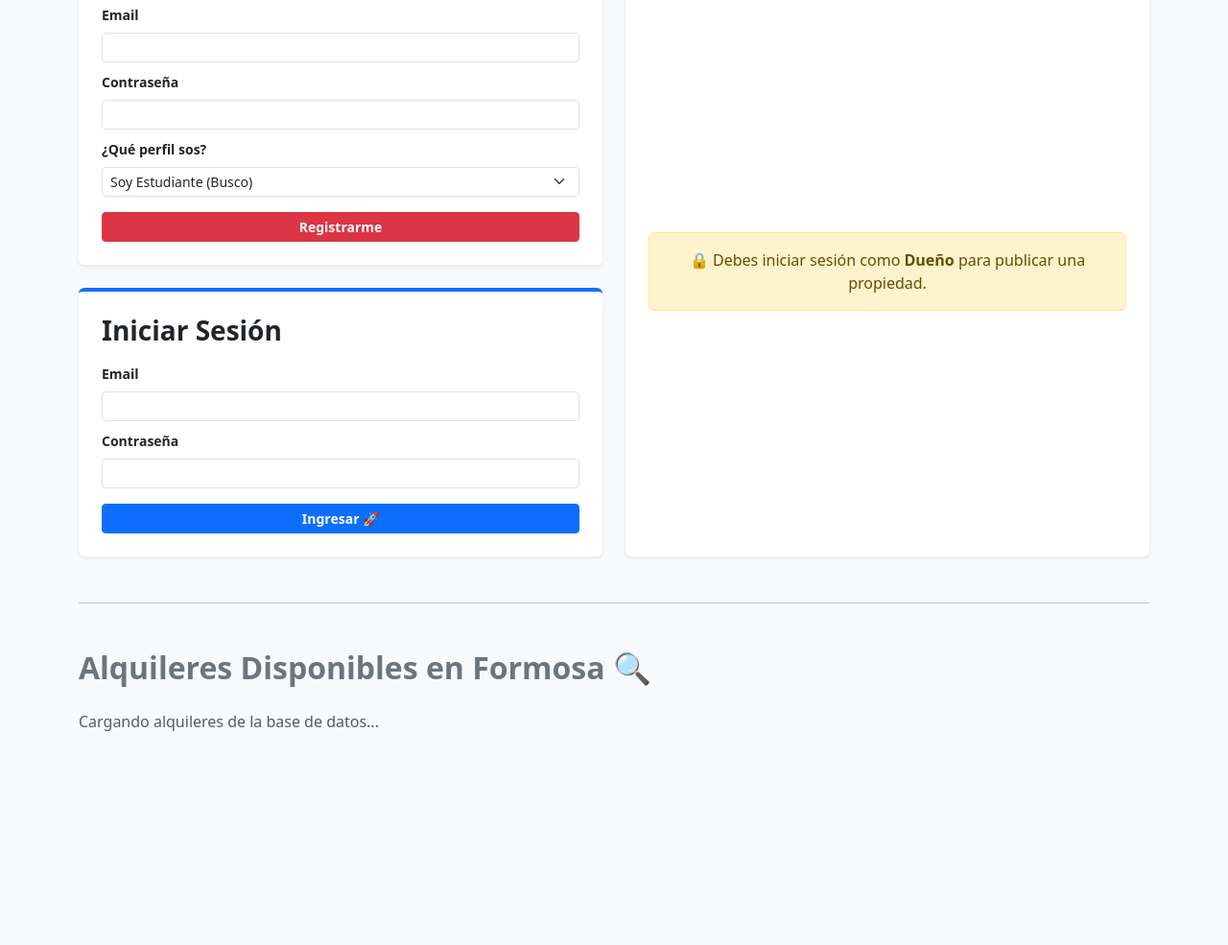
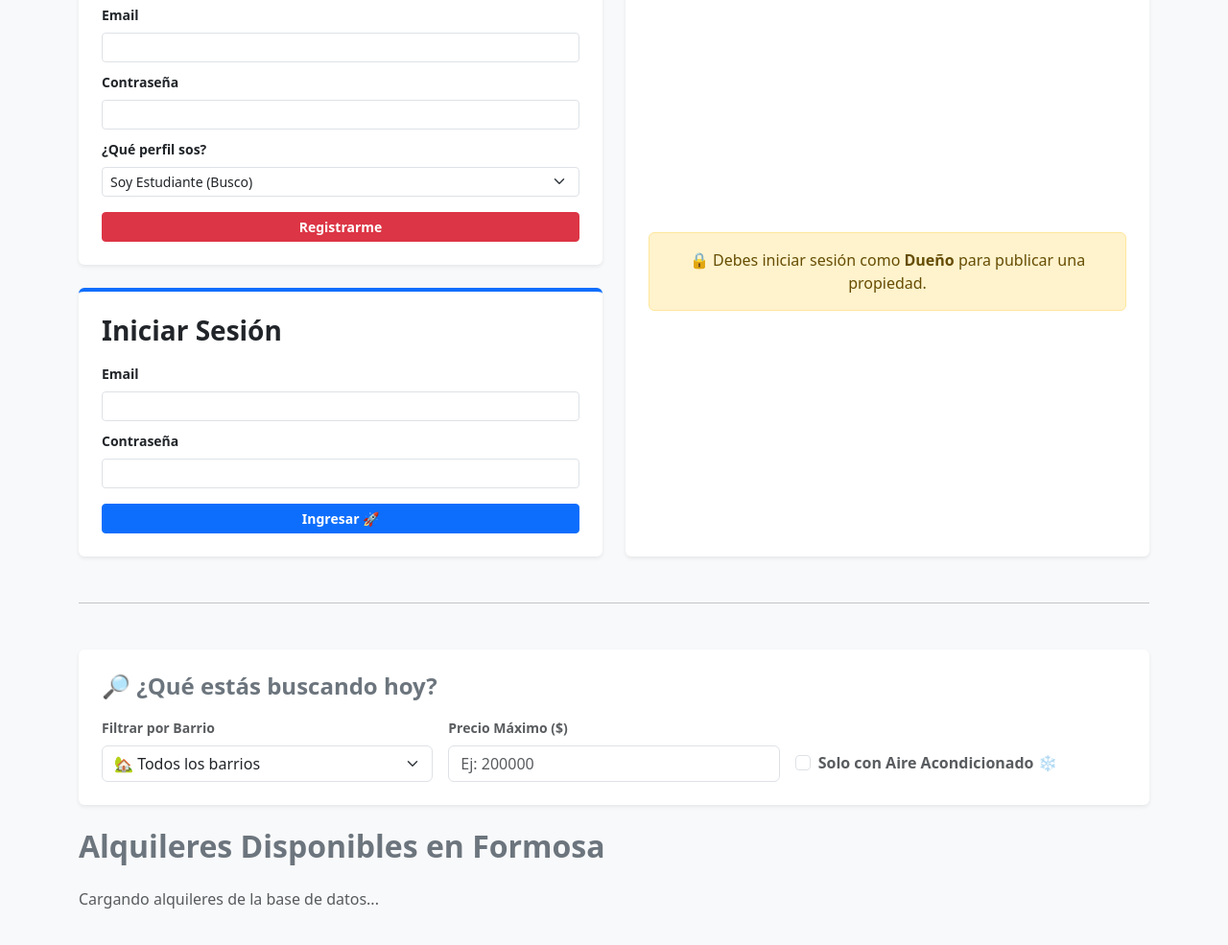
Before and after one commit to Ale-ipf/fsa-alquileres-backend, a website: page public/index.html in a window 1280 px wide. Shown: the part 195-1180 px from the top of the page at 96% size. Before the commit the page ends 1023 px from the top, so only its background shows below. Drawn offline with nearby package versions, Linux system fonts and the light colour scheme; no server answers.

Commit message:
Implementado sistema de filtros dinámicos en tiempo real por barrio, precio y aire ❄️🔎

```diff
--- a/public/index.html
+++ b/public/index.html
@@ -176,8 +176,58 @@
 
       <hr class="my-5" />
 
+      <div class="card shadow-sm border-0 p-4 mb-4 bg-white">
+        <h4 class="fw-bold text-secondary mb-3">🔎 ¿Qué estás buscando hoy?</h4>
+        <div class="row g-3">
+          <div class="col-md-4">
+            <label class="form-label small fw-semibold text-muted"
+              >Filtrar por Barrio</label
+            >
+            <select
+              id="filtro-barrio"
+              class="form-select"
+              onchange="aplicarFiltros()"
+            >
+              <option value="Todos">🏡 Todos los barrios</option>
+              <option value="Centro">Centro</option>
+              <option value="San Miguel">San Miguel</option>
+              <option value="Guadalupe">Guadalupe</option>
+              <option value="UNaF">Cerca de la UNaF</option>
+            </select>
+          </div>
+          <div class="col-md-4">
+            <label class="form-label small fw-semibold text-muted"
+              >Precio Máximo ($)</label
+            >
+            <input
+              type="number"
+              id="filtro-precio"
+              class="form-control"
+              placeholder="Ej: 200000"
+              oninput="aplicarFiltros()"
+            />
+          </div>
+          <div class="col-md-4 d-flex align-items-end">
+            <div class="form-check mb-2">
+              <input
+                type="checkbox"
+                id="filtro-aire"
+                class="form-check-input"
+                onchange="aplicarFiltros()"
+              />
+              <label
+                class="form-check-label fw-semibold text-muted"
+                for="filtro-aire"
+              >
+                Solo con Aire Acondicionado ❄️
+              </label>
+            </div>
+          </div>
+        </div>
+      </div>
+
       <h2 class="mb-4 fw-bold text-secondary">
-        Alquileres Disponibles en Formosa 🔍
+        Alquileres Disponibles en Formosa
       </h2>
       <div id="contenedor-alquileres" class="row g-4">
         <p class="text-muted">Cargando alquileres de la base de datos...</p>
@@ -191,7 +241,10 @@
     ></script>
 
     <script>
-      // 1. Verificar el estado de la sesión apenas entramos
+      // 🔥 NUEVA VARIABLE GLOBAL: Guardamos la lista cruda que viene del backend
+      let todosLosAlquileres = [];
+
+      // 1. Verificar el estado de la sesión (Igual que antes)
       async function verificarSesion() {
         try {
           const res = await fetch("/quien-soy");
@@ -207,25 +260,20 @@
           );
 
           if (info.logueado) {
-            // Ocultamos los formularios de registro/login
             columnaAuth.classList.add("d-none");
-
-            // Mostramos la barra de bienvenida
             barraUsuario.classList.remove("d-none");
             barraUsuario.classList.add("d-flex");
             textoBienvenida.innerText = `¡Hola, ${info.usuario.email} (${info.usuario.rol.toUpperCase()})! 👋`;
 
-            // Si es dueño, le habilitamos el formulario de publicación
             if (info.usuario.rol === "dueno") {
               cartelBloqueo.classList.add("d-none");
               formPublicar.classList.remove("d-none");
               emailSesionPublicar.innerText = info.usuario.email;
             } else {
               cartelBloqueo.innerHTML =
-                "ℹ️ Estás logueado como <strong>Estudiante</strong>. Podés ver las ofertas abajo, pero solo los dueños pueden publicar.";
+                "ℹ️ Estás logueado como <strong>Estudiante</strong>. Podés usar los filtros abajo para buscar tu depto ideal.";
             }
           } else {
-            // Si no está logueado, nos aseguramos de que vea los formularios de acceso
             columnaAuth.classList.remove("d-none");
             barraUsuario.classList.add("d-none");
           }
@@ -234,21 +282,57 @@
         }
       }
 
-      // 2. Cargar las tarjetas de alquileres (Igual que antes)
-      async function cargarAlquileres() {
+      // 2. Traer los alquileres del backend una sola vez al cargar la página
+      async function obtenerAlquileres() {
         try {
           const respuesta = await fetch("/alquileres");
-          const listaAlquileres = await respuesta.json();
+          todosLosAlquileres = await respuesta.json(); // Los guardamos en nuestra lista global
+          dibujarTarjetas(todosLosAlquileres); // Dibujamos todos al principio
+        } catch (error) {
+          console.error("Error al cargar alquileres:", error);
+        }
+      }
+
+      // 🔥 NUEVA FUNCIÓN: Filtra el array global y vuelve a dibujar la pantalla
+      function aplicarFiltros() {
+        const barrioSeleccionado =
+          document.getElementById("filtro-barrio").value;
+        const precioMaximo = document.getElementById("filtro-precio").value;
+        const soloConAire = document.getElementById("filtro-aire").checked;
+
+        // Usamos la magia de .filter() de JavaScript
+        const alquileresFiltrados = todosLosAlquileres.filter((alquiler) => {
+          // Filtro 1: Barrio
+          const cumpleBarrio =
+            barrioSeleccionado === "Todos" ||
+            alquiler.barrio === barrioSeleccionado;
+
+          // Filtro 2: Precio
+          const cumplePrecio =
+            !precioMaximo || alquiler.precio <= Number(precioMaximo);
+
+          // Filtro 3: Aire
+          const cumpleAire = !soloConAire || alquiler.tieneAire === true;
+
+          // Solo si cumple las 3 condiciones, el alquiler pasa el filtro
+          return cumpleBarrio && cumplePrecio && cumpleAire;
+        });
+
+        dibujarTarjetas(alquileresFiltrados); // Redibujamos la pantalla con el resultado
+      }
+
+      // FUNCIÓN AUXILIAR: Se encarga exclusivamente de meter las cards en el HTML
+      function dibujarTarjetas(lista) {
         const contenedor = document.getElementById("contenedor-alquileres");
         contenedor.innerHTML = "";
 
-          if (listaAlquileres.length === 0) {
+        if (lista.length === 0) {
           contenedor.innerHTML =
-              '<div class="col-12"><p class="alert alert-warning">No hay alquileres cargados todavía, Rey.</p></div>';
+            '<div class="col-12"><p class="alert alert-warning text-center">No encontramos alquileres que coincidan con tu búsqueda, Rey. 🔍</p></div>';
           return;
         }
 
-          listaAlquileres.forEach((alquiler) => {
+        lista.forEach((alquiler) => {
           contenedor.innerHTML += `
                     <div class="col-md-4">
                         <div class="card h-100 shadow-sm border-0">
@@ -267,14 +351,11 @@
                     </div>
                 `;
         });
-        } catch (error) {
-          console.error("Error al cargar alquileres:", error);
-        }
       }
 
-      // Ejecutar las dos comprobaciones al cargar la página
+      // Ejecutar al iniciar la web
       verificarSesion();
-      cargarAlquileres();
+      obtenerAlquileres();
     </script>
   </body>
 </html>
```
Lines whose indentation alone changed are shown as unchanged.
